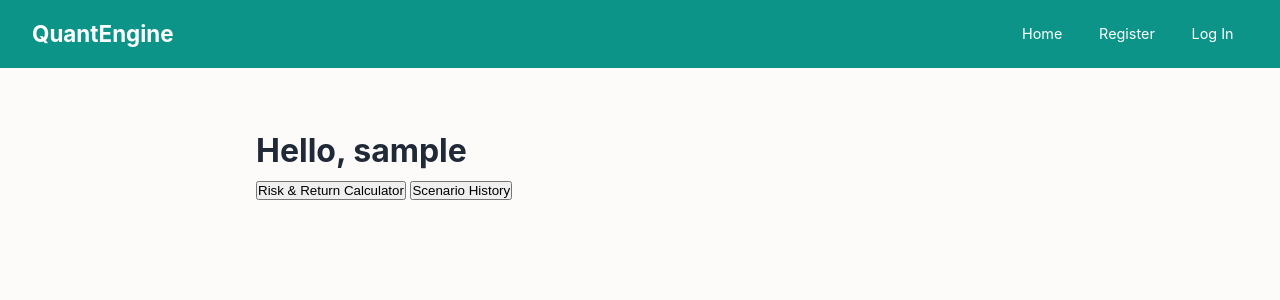
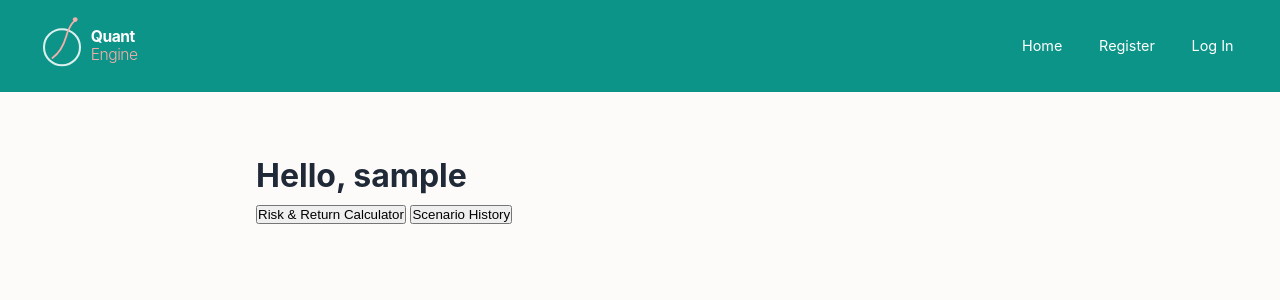
Before and after one commit to mimimanlyosei/quantengine, a Flask app: a page that uses templates/base.html in a window 1280 px wide. Shown: the top 300 px of the page. Run offline with Flask 3, Linux system fonts and the light colour scheme.

Commit message:
Add logo, favicon and clickable header
Replace text header with transparent SVG logo, add favicon suite
across all browsers and Apple touch icon. Closes #75.

```diff
--- a/static/style.css
+++ b/static/style.css
@@ -276,4 +276,10 @@ button[type="submit"]:hover {
     }
 
 }
+/* --- Logo ---------------------- */
+
+header a img {
+    display: block;
+}
+
 /* --- ect ---------------------- */
--- a/templates/base.html
+++ b/templates/base.html
@@ -5,12 +5,18 @@
     <meta name="viewport" content="width=device-width, initial-scale=1.0">
     <title>{% block title %} quantengine {% endblock %}</title>
     <link rel="stylesheet" href="{{ url_for('static', filename='style.css') }}">
-
+    <link rel="icon" href="{{ url_for('static', filename='favicons/favicon.ico') }}">
+    <link rel="icon" type="image/svg+xml" href="{{ url_for('static', filename='favicons/favicon.svg') }}">
+    <link rel="icon" type="image/png" sizes="32x32" href="{{ url_for('static', filename='favicons/favicon-32x32.png') }}">
+    <link rel="icon" type="image/png" sizes="16x16" href="{{ url_for('static', filename='favicons/favicon-16x16.png') }}">
+    <link rel="apple-touch-icon" href="{{ url_for('static', filename='favicons/favicon-180x180.png') }}">
 </head>
 <body>
 
     <header>
-        <h1>QuantEngine</h1>
+        <a href="{{ url_for('index') }}">
+            <img src="{{ url_for('static', filename='images/quantengine-logo-transparent.svg') }}" alt="QuantEngine" height="60">
+        </a>
         <nav>
             <a href="{{url_for('index')}}">Home</a>
             {% if current_user.is_authenticated %}
```
Also changed, not shown: static/favicons/favicon-16x16.png (added), static/favicons/favicon-180x180.png (added), static/favicons/favicon-32x32.png (added), static/favicons/favicon.ico (added), static/favicons/favicon.svg (added), static/images/quantengine-icon-teal-256.png (added), static/images/quantengine-icon-teal-512.png (added), static/images/quantengine-icon-teal.svg (added), static/images/quantengine-icon-white-256.png (added), static/images/quantengine-icon-white-512.png (added), static/images/quantengine-icon-white.svg (added), static/images/quantengine-logo-teal.svg (added), static/images/quantengine-logo-teal@2x.png (added), static/images/quantengine-logo-transparent.svg (added), 2 more files.
